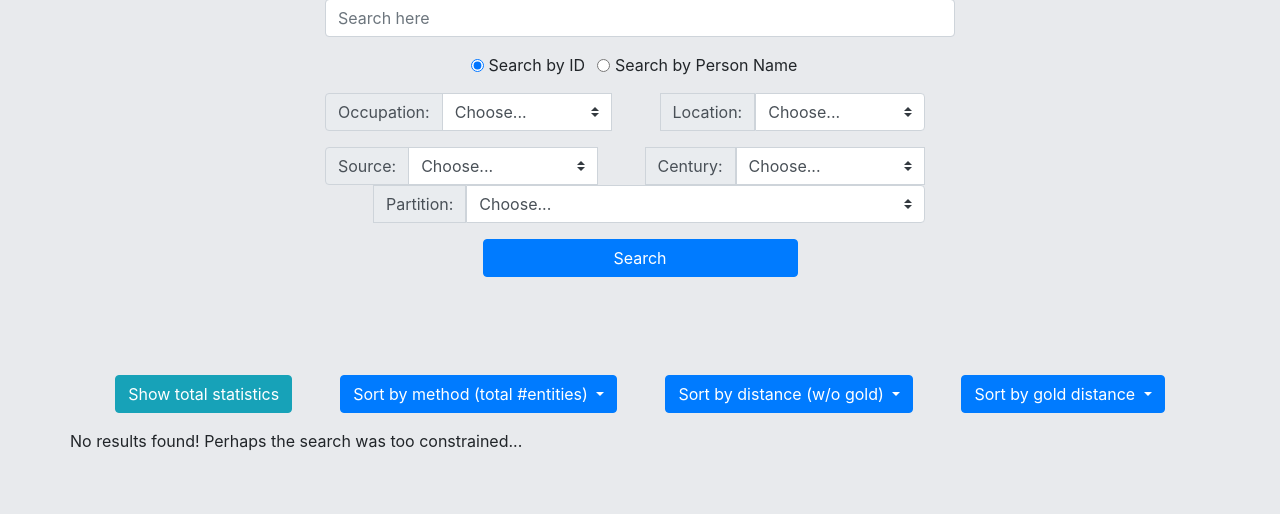
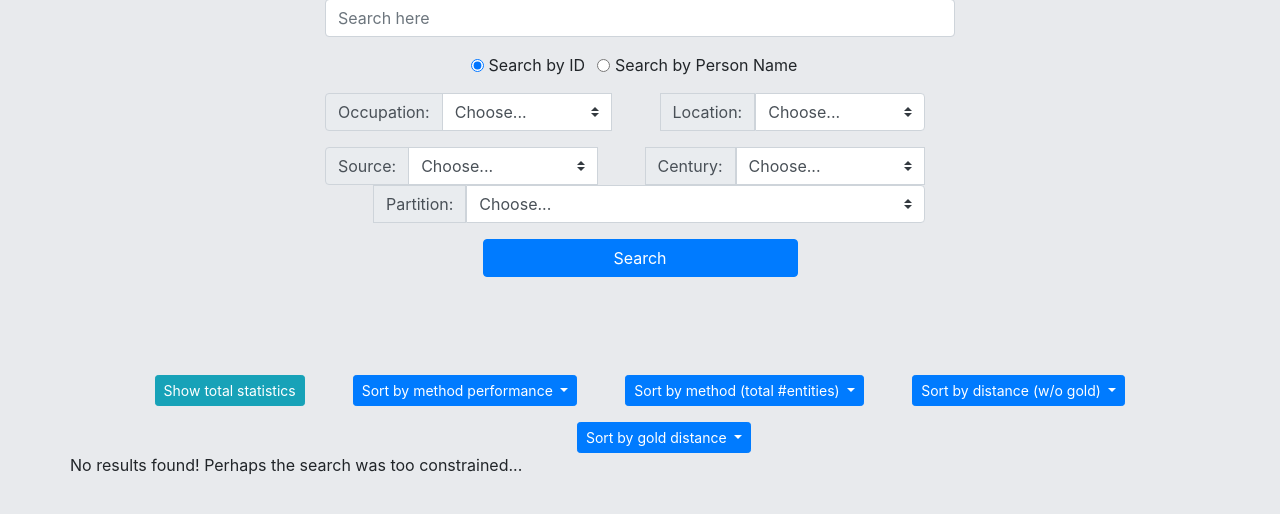
Before and after one commit to angel-daza/bios-dutch, a Flask app: template flask_app/templates/biography_viewer.html in a window 1280 px wide. Shown: the part 211-725 px from the top of the page. Run offline with Flask 2, Linux system fonts and the light colour scheme; the template is opened without the code that fills it, so the values that code supplies are empty; parts of the project's set-up code (start-up, migrations or seed data) failed here and were passed over; some libraries are stand-ins or nearby versions.

Commit message:
buttons for performance sorting

```diff
--- a/flask_app/templates/biography_viewer.html
+++ b/flask_app/templates/biography_viewer.html
@@ -169,7 +169,7 @@
       <div>
         <p>
           <a
-            class="btn btn-info"
+            class="btn btn-info btn-sm"
             data-toggle="collapse"
             href="#collapseExample"
             role="button"
@@ -197,7 +197,38 @@
 
       <div class="dropdown ml-5 border-primary">
         <button
-          class="btn btn-primary dropdown-toggle"
+          class="btn btn-primary dropdown-toggle btn-sm"
+          type="button"
+          id="dropdownMenuButton"
+          data-toggle="dropdown"
+          aria-haspopup="true"
+          aria-expanded="false"
+        >
+          Sort by method performance
+        </button>
+        <div
+          class="dropdown-menu"
+          id="entities"
+          aria-labelledby="dropdownMenuButton"
+        >
+          <a class="dropdown-item entities" id="precision" href="#"
+            >Precision</a
+          >
+          <a class="dropdown-item entities" id="recall" href="#"
+            >Recall</a
+          >
+          <a
+            class="dropdown-item entities"
+            id="f1"
+            href="#"
+            >F1</a
+          >
+        </div>
+      </div>
+
+      <div class="dropdown ml-5 border-primary">
+        <button
+          class="btn btn-primary dropdown-toggle btn-sm"
           type="button"
           id="dropdownMenuButton"
           data-toggle="dropdown"
@@ -237,7 +268,7 @@
 
       <div class="dropdown ml-5 border-primary">
         <button
-          class="btn btn-primary dropdown-toggle"
+          class="btn btn-primary dropdown-toggle btn-sm"
           type="button"
           id="dropdownMenuButton"
           data-toggle="dropdown"
@@ -277,7 +308,7 @@
 
       <div class="dropdown ml-5 border-primary">
         <button
-          class="btn btn-primary dropdown-toggle"
+          class="btn btn-primary dropdown-toggle btn-sm"
           type="button"
           id="dropdownMenuButton"
           data-toggle="dropdown"
```
